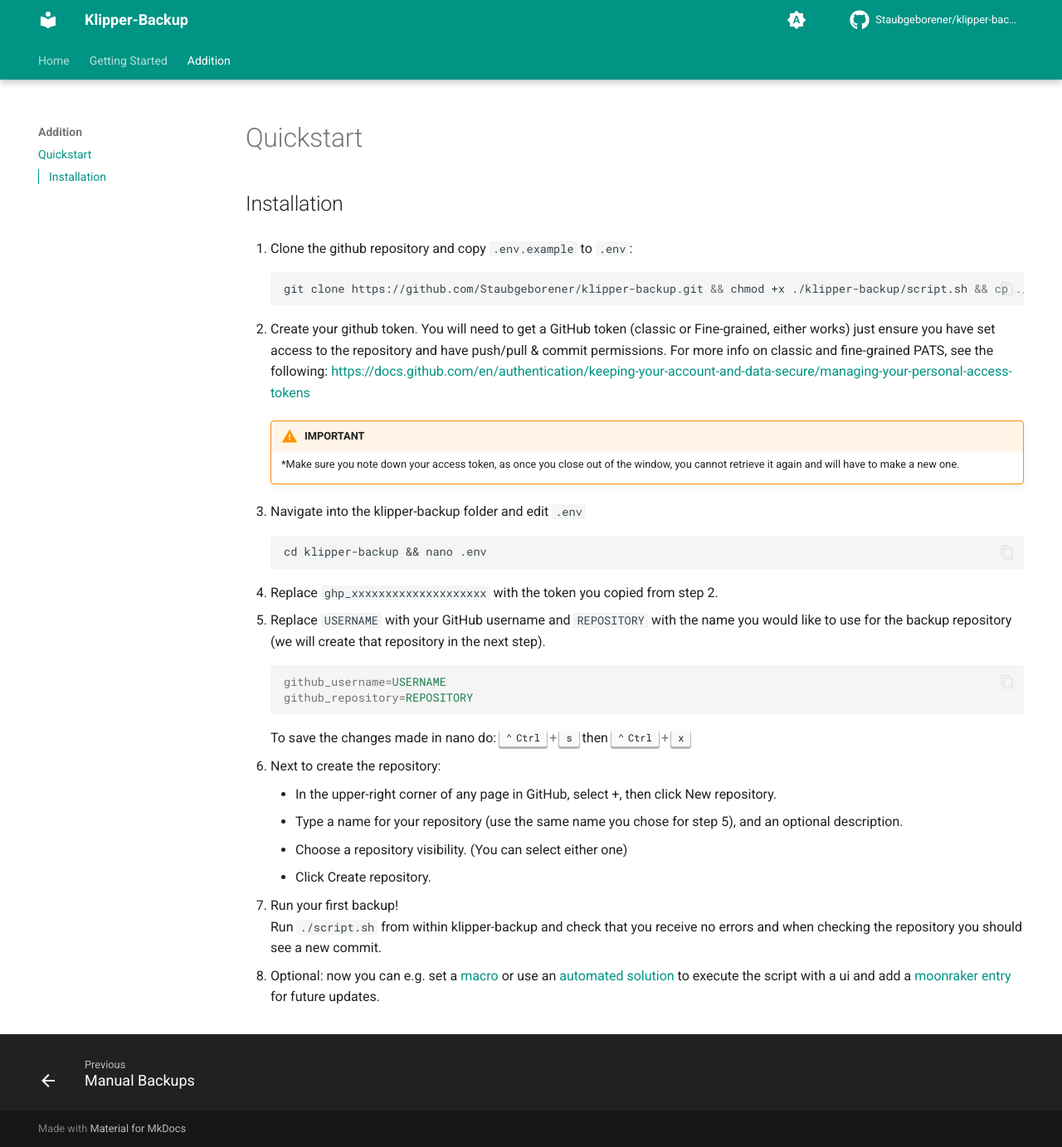
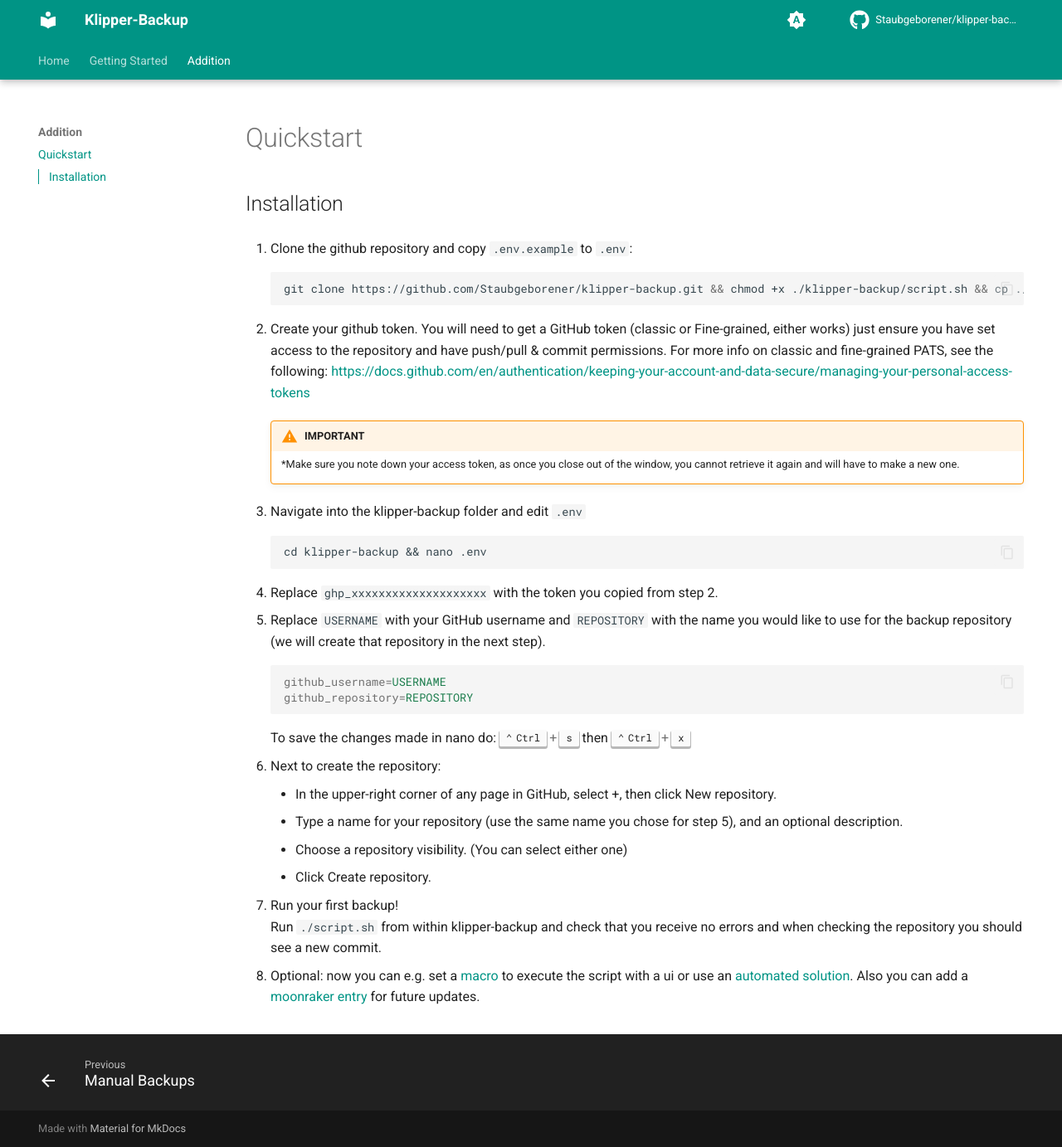
Before and after one commit to Staubgeborener/Klipper-Backup, an MkDocs documentation site: the page built from docs/quickstart.md, in a window 1280 px wide and 1383 px high. Shown: the whole window at 83% size. Built offline with MkDocs 1.6.1 and Material for MkDocs 9.7.7, drawn with Linux system fonts in a browser that asks for light colours; comment, search, counter and statistics services are not loaded.

Commit message:
Update quickstart.md

```diff
--- a/docs/quickstart.md
+++ b/docs/quickstart.md
@@ -35,4 +35,4 @@
     Run `./script.sh` from within klipper-backup and check that you receive no errors and when
     checking the repository you should see a new commit.
 
-  8. Optional: now you can e.g. set a [macro](manual.md/#gcode-macro) or use an [automated solution](automation.md) to execute the script with a ui and add a [moonraker entry](updating.md/#moonraker-update-manager) for future updates.
+  8. Optional: now you can e.g. set a [macro](manual.md/#gcode-macro) to execute the script with a ui or use an [automated solution](automation.md). Also you can add a [moonraker entry](updating.md/#moonraker-update-manager) for future updates.
```
